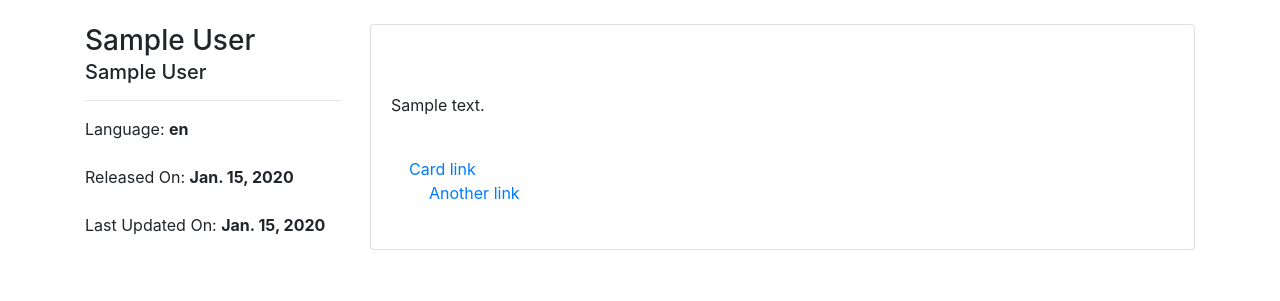
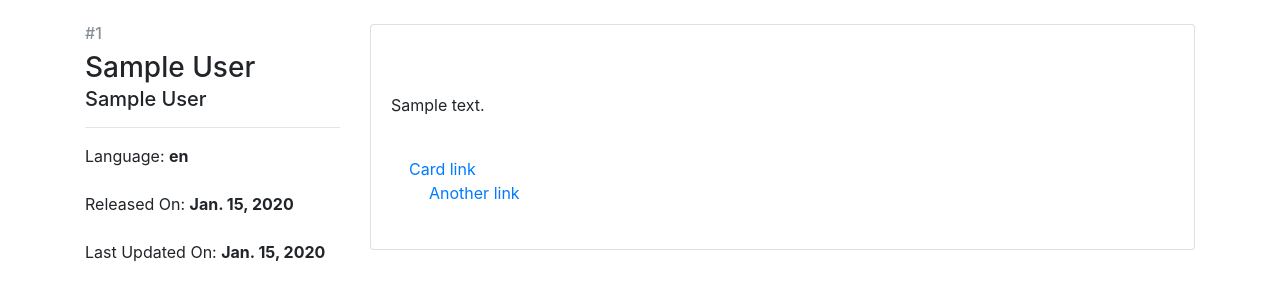
Before and after one commit to PalashSJain/RDE-Fall2017, a Django app: template LibraryOfBooks/templates/book_page.html in a window 1280 px wide. Shown: the part 56-357 px from the top of the page. Run offline with Django 3.2, Linux system fonts and the light colour scheme; tables that the repository leaves empty hold one stand-in row (values such as "Sample post"); the template is opened without the code that fills it: values that come from a table or form of the project are taken from there, most other values are stand-ins (such as "Sample title", 1, 10 or a date in 2020); some libraries are stand-ins or nearby versions.

Commit message:
Fixed page navigation id

```diff
--- a/LibraryOfBooks/LibraryOfBooks/urls.py
+++ b/LibraryOfBooks/LibraryOfBooks/urls.py
@@ -23,7 +23,7 @@ from enduser import views
 urlpatterns = [
     url(r'^admin/', admin.site.urls),
     url(r'^$', views.home),
-    url(r'books/(?P<book_id>[0-9]+)/(?P<page_number>[0-9]+)$', views.show_page_number),
+    url(r'book/(?P<book_id>[0-9]+)/page/(?P<page_number>[0-9]+)$', views.show_page),
 ]
 
 if settings.DEBUG:
--- a/LibraryOfBooks/enduser/models.py
+++ b/LibraryOfBooks/enduser/models.py
@@ -30,13 +30,13 @@ class Book(models.Model):
     def set_page_number(self, page_number=0):
         self.current_page = page_number
 
-    def get_content(self, page_number=0):
+    def get_content(self, page_number=1):
         content = self.content.split("\n")
         text = ""
         page_size = 50
         page_number = int(page_number)
-        start = page_number*page_size
-        end = (page_number+1)*page_size
+        start = (page_number-1)*page_size
+        end = (page_number)*page_size
         for line_number in range(start, end):
             text += content[line_number] + "\n"
         return text
--- a/LibraryOfBooks/enduser/views.py
+++ b/LibraryOfBooks/enduser/views.py
@@ -9,7 +9,7 @@ def home(request):
     # return render(request, 'home.html')
 
 
-def show_page_number(request, book_id, page_number):
+def show_page(request, book_id, page_number):
     book = Book.objects.get(id=book_id)
     content = book.get_content(page_number)
     return render_to_response('book_page.html', {'content': content, 'book': book})
--- a/LibraryOfBooks/static/css/style.css
+++ b/LibraryOfBooks/static/css/style.css
@@ -5,3 +5,7 @@
 .page {
     white-space: pre;
 }
+
+.white-text{
+    color: white;
+}
--- a/LibraryOfBooks/templates/book_page.html
+++ b/LibraryOfBooks/templates/book_page.html
@@ -1,6 +1,7 @@
 {% extends "base.html" %}
 
 {% block sidebar %}
+<h6 class="text-muted">#{{book.id}}</h6>
 <h3>{{ book.title }}</h3>
 <h5 class="card-subtitle mb-2">{{book.author}}</h5>
 <hr>
--- a/LibraryOfBooks/templates/home.html
+++ b/LibraryOfBooks/templates/home.html
@@ -29,7 +29,7 @@
         {% if book.current_page != 0 %}
         <button class="btn btn-warning float-right">Continue reading from page {{ book.current_page|add:1 }}</button>
         {% endif %}
-        <button class="btn btn-success float-left">Start reading from page 1</button>
+        <a class="btn btn-success float-left white-text" href="/book/{{book.id}}/page/1">Start reading from page 1</a>
     </div>
 </div>
 {% endfor %}
```
